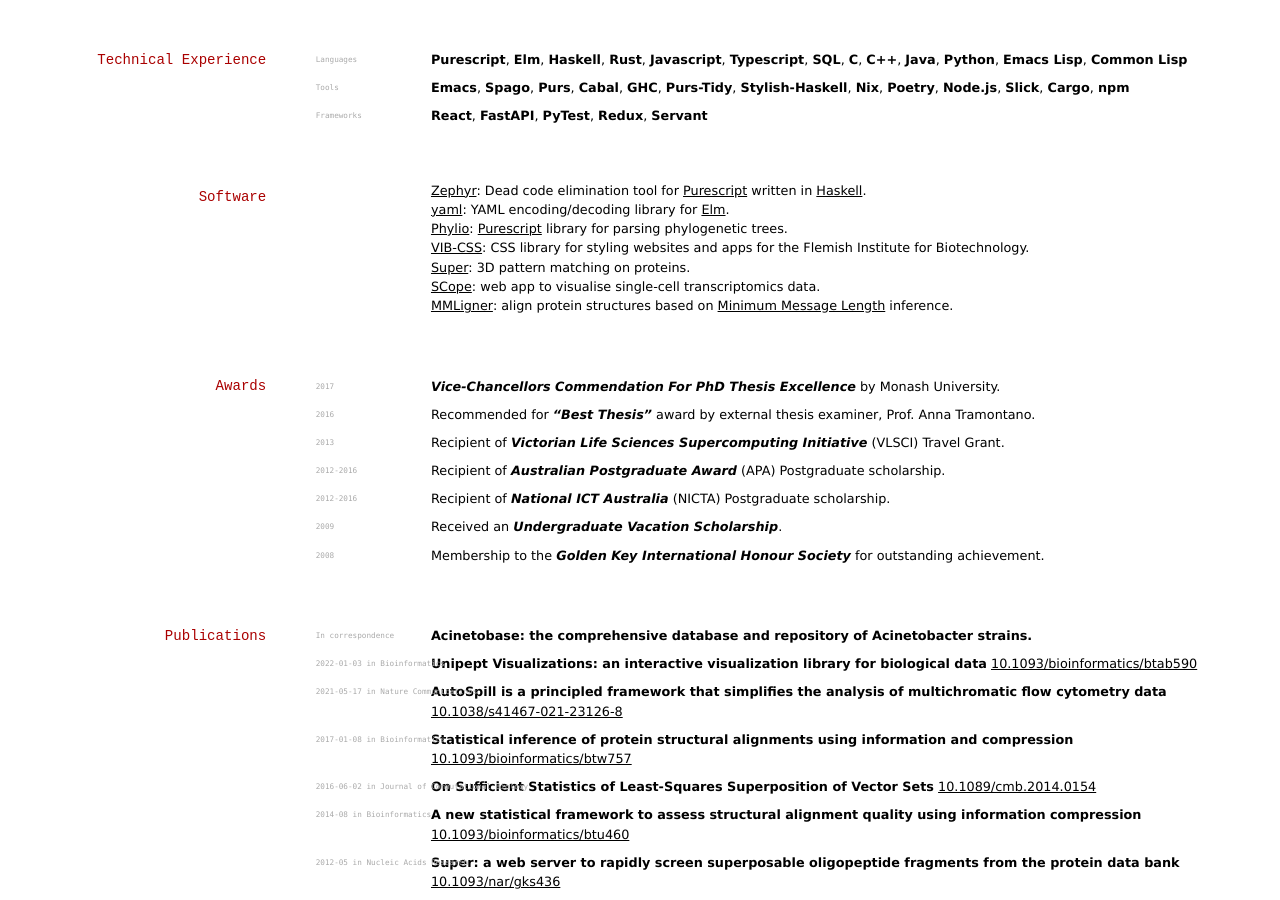
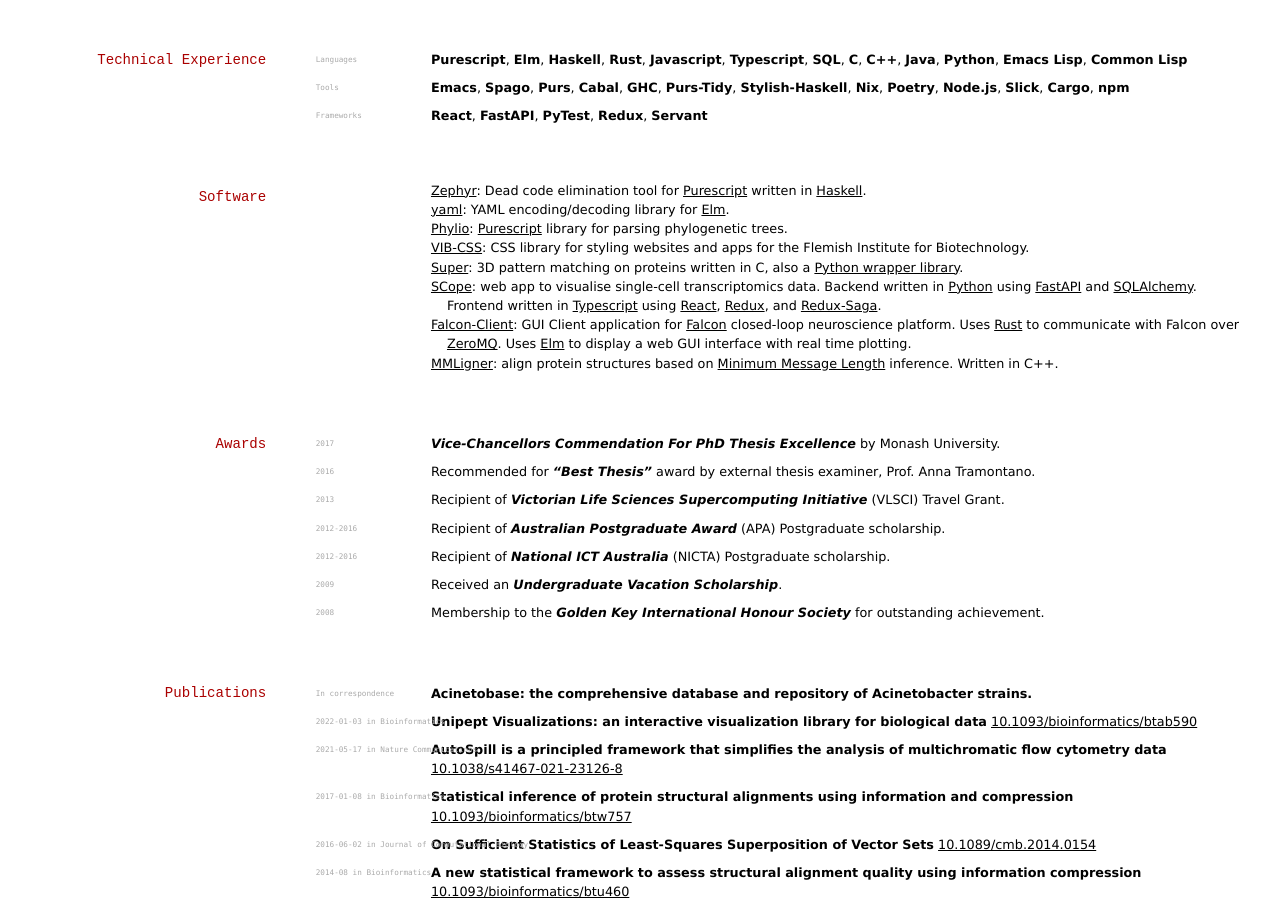
Before and after one commit to MaybeJustJames/jhc-at-home.github.io, a Jekyll site: the page built from index.md, in a window 1280 px wide and 900 px high, scrolled down 522 px. Built offline with Jekyll 4.4.1, drawn with Linux system fonts in a browser that asks for light colours.

Commit message:
Flesh out projects with technoloigies used
* Add technologies used to Super, MMLigner and SCope projects
* Mention PySuper
* Add Falcon-Client project

```diff
--- a/index.md
+++ b/index.md
@@ -63,9 +63,10 @@
 * [yaml](https://github.com/MaybeJustJames/yaml): YAML encoding/decoding library for [Elm](https://elm-lang.org/).
 * [Phylio](https://github.com/vibbits/phylio): [Purescript](https://purescript.org) library for parsing phylogenetic trees.
 * [VIB-CSS](https://github.com/vibbits/vib-css): CSS library for styling websites and apps for the Flemish Institute for Biotechnology.
-* [Super](https://gitlab.com/structural-fragment-search/super): 3D pattern matching on proteins.
-* [SCope](https://github.com/aertslab/SCope): web app to visualise single-cell transcriptomics data.
-* [MMLigner](https://lcb.infotech.monash.edu/mmligner/): align protein structures based on [Minimum Message Length](http://allisons.org/ll/MML/) inference.
+* [Super](https://gitlab.com/structural-fragment-search/super): 3D pattern matching on proteins written in C, also a [Python wrapper library](https://pypi.org/project/pysuper/).
+* [SCope](https://github.com/aertslab/SCope): web app to visualise single-cell transcriptomics data. Backend written in [Python](https://python.org/) using [FastAPI](https://fastapi.tiangolo.com/) and [SQLAlchemy](https://www.sqlalchemy.org/). Frontend written in [Typescript](https://www.typescriptlang.org/) using [React](https://reactjs.org/), [Redux](https://redux.js.org/), and [Redux-Saga](https://redux-saga.js.org/).
+* [Falcon-Client](https://bitbucket.org/kloostermannerflab/falcon-swr-client): GUI Client application for [Falcon](https://bitbucket.org/kloostermannerflab/falcon-core) closed-loop neuroscience platform. Uses [Rust](https://www.rust-lang.org/) to communicate with Falcon over [ZeroMQ](https://zeromq.org/). Uses [Elm](https://elm-lang.org/) to display a web GUI interface with real time plotting.
+* [MMLigner](https://lcb.infotech.monash.edu/mmligner/): align protein structures based on [Minimum Message Length](http://allisons.org/ll/MML/) inference. Written in C++.
 
 ## Awards
 
```
